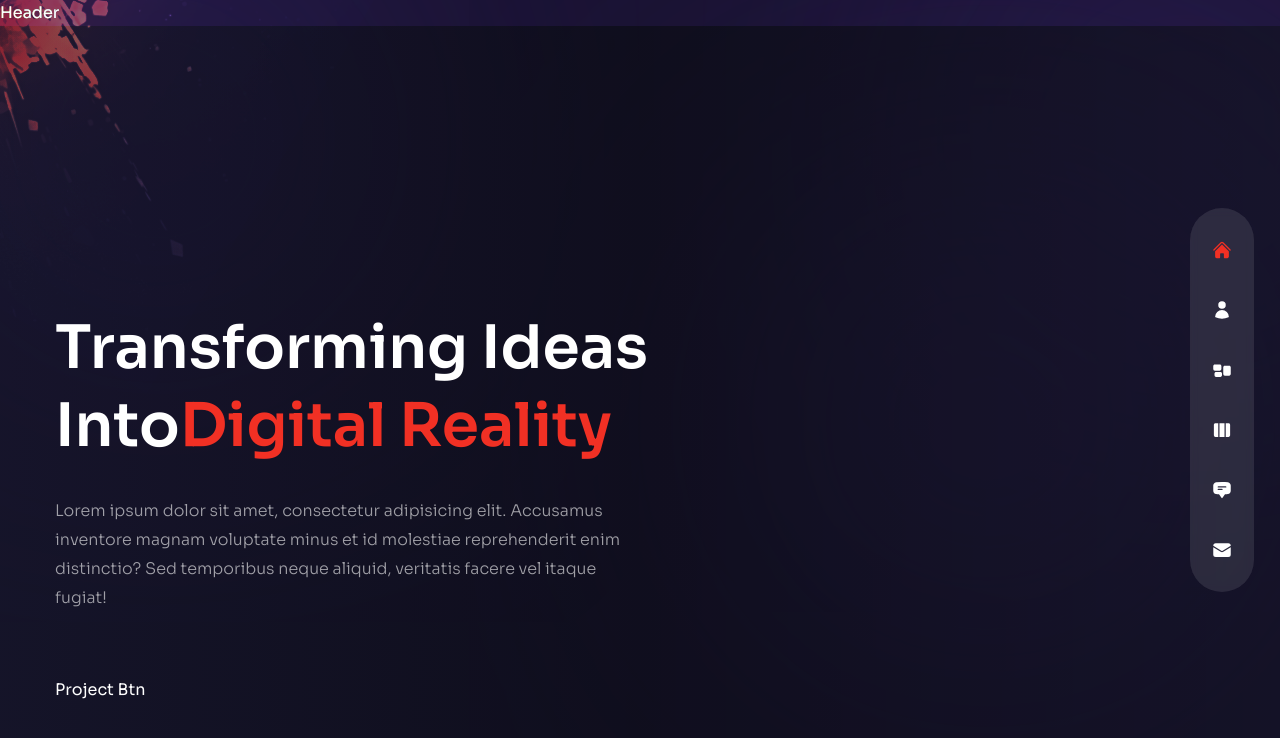
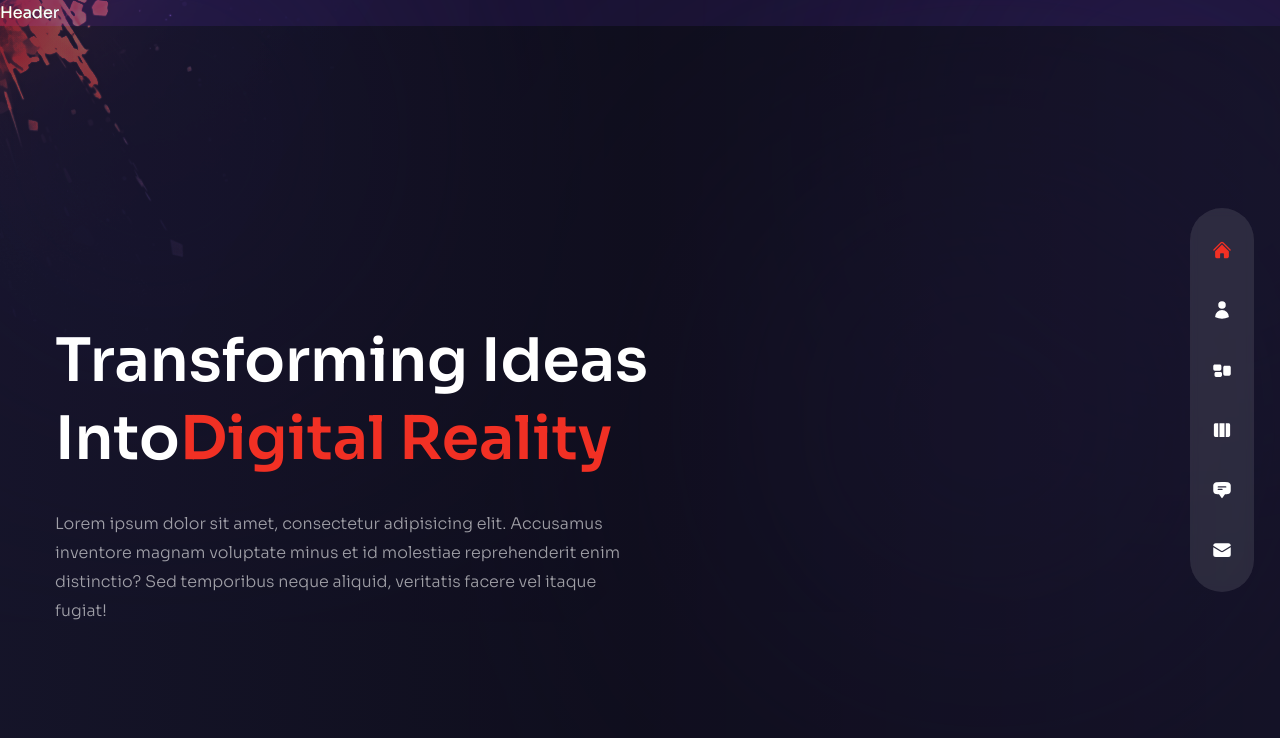
Before and after one commit to erickdc7/react-portfolio-2, a Next.js app: page / in a window 1280 px wide. Shown: the top 738 px of the page. Built offline with nearby package versions, Linux system fonts and the light colour scheme.

Commit message:
add button styles

```diff
--- a/pages/index.js
+++ b/pages/index.js
@@ -28,7 +28,7 @@ const Home = () => {
             Lorem ipsum dolor sit amet, consectetur adipisicing elit. Accusamus inventore magnam voluptate minus et id molestiae reprehenderit enim distinctio? Sed temporibus neque aliquid, veritatis facere vel itaque fugiat!
           </p>
           {/* Btn */}
-          <div>
+          <div className="flex justify-center xl:hidden relative">
             <ProjectsBtn />
           </div>
         </div>
```
